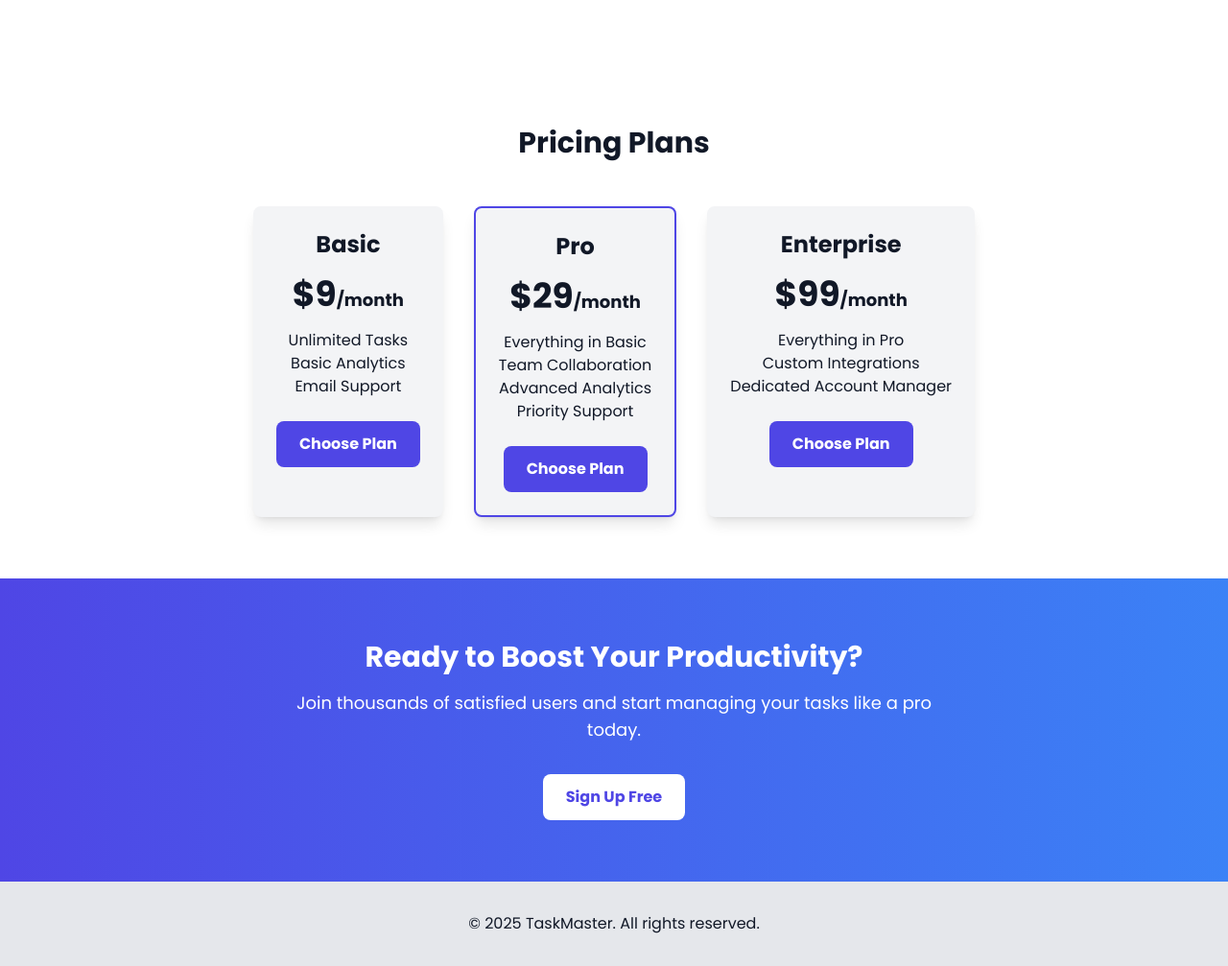
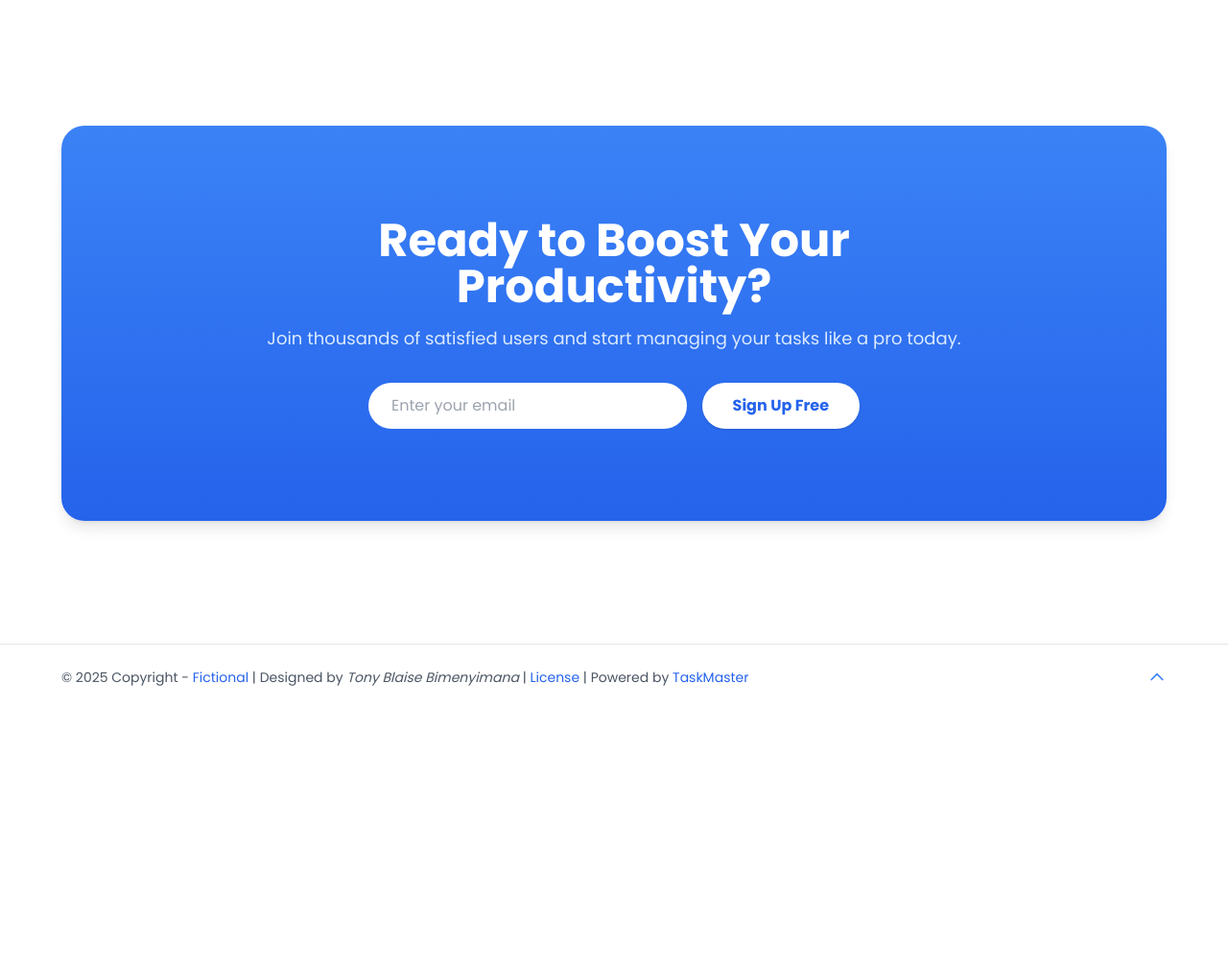
Before and after one commit to TonyBimenyi/task2_elevvo_intern, a plain HTML site: page index.html in a window 1280 px wide. Shown: the part 3593-4600 px from the top of the page at 96% size. After the commit the page ends 4333 px from the top, so only its background shows below. Drawn offline with nearby package versions, Linux system fonts and the light colour scheme.

Commit message:
done with footer

```diff
--- a/index.html
+++ b/index.html
@@ -301,11 +301,11 @@ style="background-image: url('https://cdn.prod.website-files.com/67a2fb4308b45c6
 
       <!-- Card 1 -->
       <div class="bg-gradient-to-br from-blue-300 via-white to-blue-300 p-8 rounded-2xl border-8 border-white  shadow-md transform rotate-[-8deg] hover:rotate-0 transition">
-        <div class="text-4xl font-bold text-6xl text-black mb-2">
+        <div class="text-4xl font-bold text-black mb-2">
           $99<span class="text-lg font-normal text-gray-600">/Monthly</span>
         </div>
-        <h3 class="font-medium text-5xl py-8 mb-2">Monthly</h3>
-        <p class="font-semibold text-black mb-6">Payment of $99 every month</p>
+        <h3 class="text-xl font-semibold mb-2">Monthly</h3>
+        <p class="text-gray-500 mb-6">Payment of $99 every month</p>
         <button class="px-6 py-2 rounded-full bg-blue-500 hover:bg-blue-600 text-white font-medium shadow">
           Get Started →
         </button>
@@ -327,7 +327,7 @@ style="background-image: url('https://cdn.prod.website-files.com/67a2fb4308b45c6
       </div>
 
       <!-- Card 3 -->
-      <div class="bg-gradient-to-br from-gray-50 to-white p-8 rounded-2xl shadow-md transform rotate-[3deg] hover:rotate-0 transition">
+      <div class="bg-gradient-to-br from-blue-300 via-white to-blue-300 border-8 border-white to-white p-8 rounded-2xl shadow-md transform rotate-[7deg] hover:rotate-0 transition">
         <div class="text-4xl font-bold text-black mb-2">
           $83<span class="text-lg font-normal text-gray-600">/Monthly</span>
         </div>
@@ -344,54 +344,65 @@ style="background-image: url('https://cdn.prod.website-files.com/67a2fb4308b45c6
 
 
 
-    <!-- Pricing Section -->
-    <section id="pricing" class="py-16 px-4 md:px-8 lg:px-16">
-        <h2 class="text-3xl font-bold text-center mb-12">Pricing Plans</h2>
-        <div class="flex flex-wrap justify-center gap-8">
-            <div class="bg-gray-100 dark:bg-gray-800 p-6 rounded-lg shadow-lg flex flex-col items-center max-w-xs">
-                <h3 class="text-2xl font-bold mb-4">Basic</h3>
-                <p class="text-4xl font-bold mb-4">$9<span class="text-lg">/month</span></p>
-                <ul class="mb-6 text-center">
-                    <li>Unlimited Tasks</li>
-                    <li>Basic Analytics</li>
-                    <li>Email Support</li>
-                </ul>
-                <a href="#" class="bg-indigo-600 text-white px-6 py-3 rounded-lg font-semibold hover:bg-indigo-700 transition duration-300">Choose Plan</a>
-            </div>
-            <div class="bg-gray-100 dark:bg-gray-800 p-6 rounded-lg shadow-lg flex flex-col items-center max-w-xs border-2 border-indigo-600">
-                <h3 class="text-2xl font-bold mb-4">Pro</h3>
-                <p class="text-4xl font-bold mb-4">$29<span class="text-lg">/month</span></p>
-                <ul class="mb-6 text-center">
-                    <li>Everything in Basic</li>
-                    <li>Team Collaboration</li>
-                    <li>Advanced Analytics</li>
-                    <li>Priority Support</li>
-                </ul>
-                <a href="#" class="bg-indigo-600 text-white px-6 py-3 rounded-lg font-semibold hover:bg-indigo-700 transition duration-300">Choose Plan</a>
-            </div>
-            <div class="bg-gray-100 dark:bg-gray-800 p-6 rounded-lg shadow-lg flex flex-col items-center max-w-xs">
-                <h3 class="text-2xl font-bold mb-4">Enterprise</h3>
-                <p class="text-4xl font-bold mb-4">$99<span class="text-lg">/month</span></p>
-                <ul class="mb-6 text-center">
-                    <li>Everything in Pro</li>
-                    <li>Custom Integrations</li>
-                    <li>Dedicated Account Manager</li>
-                </ul>
-                <a href="#" class="bg-indigo-600 text-white px-6 py-3 rounded-lg font-semibold hover:bg-indigo-700 transition duration-300">Choose Plan</a>
-            </div>
-        </div>
+
+    <!-- CTA Section -->
+
+    <section class="py-32 px-2">
+      <div class="max-w-6xl mx-auto relative bg-gradient-to-b from-blue-500 to-blue-600 rounded-3xl text-center text-white px-8 py-24 relative overflow-hidden shadow-lg">
+
+        <!-- Heading -->
+        <h2 class="text-5xl md:text-5xl font-bold mb-4">
+          Ready to Boost Your
+          <br />
+          <span class="text-white">Productivity?</span>
+        </h2>
+
+        <!-- Subheading -->
+        <p class="text-lg text-blue-100 mb-8">
+          Join thousands of satisfied users and start managing your tasks like a pro today.
+        </p>
+
+        <!-- Email Form -->
+        <form class="flex flex-col sm:flex-row items-center justify-center gap-4 max-w-lg mx-auto">
+          <input
+            type="email"
+            placeholder="Enter your email"
+            class="w-full sm:flex-1 px-6 py-3 rounded-full text-gray-800 focus:outline-none focus:ring-2 focus:ring-blue-300"
+          />
+          <button
+            type="submit"
+            class="px-8 py-3 bg-white text-blue-600 font-semibold rounded-full shadow hover:bg-blue-100 transition"
+          >
+            Sign Up Free
+          </button>
+        </form>
+
+      </div>
     </section>
 
-    <!-- CTA Section -->
-    <section class="flex flex-col items-center justify-center py-16 px-4 bg-gradient-to-r from-indigo-600 to-blue-500 text-white text-center">
-        <h2 class="text-3xl font-bold mb-4">Ready to Boost Your Productivity?</h2>
-        <p class="text-lg mb-8 max-w-2xl">Join thousands of satisfied users and start managing your tasks like a pro today.</p>
-        <a href="#pricing" class="bg-white text-indigo-600 px-6 py-3 rounded-lg font-semibold hover:bg-gray-100 transition duration-300">Sign Up Free</a>
-    </section>
 
     <!-- Footer -->
-    <footer class="py-8 px-4 text-center bg-gray-200 dark:bg-gray-800">
-        <p>&copy; 2025 TaskMaster. All rights reserved.</p>
+    <footer class="border-t border-gray-200 py-6 relative">
+      <div class="max-w-6xl mx-auto  flex flex-col md:flex-row items-center justify-between text-sm text-gray-600">
+
+        <!-- Left: Copyright -->
+        <p class="text-center md:text-left">
+          © 2025 Copyright -
+          <a href="#" class="text-blue-600 hover:underline">Fictional</a> |
+          Designed by <span class="italic">Tony Blaise Bimenyimana</span> |
+          <a href="#" class="text-blue-600 hover:underline">License</a> |
+          Powered by <a href="#" class="text-blue-600 hover:underline">TaskMaster</a>
+        </p>
+
+        <!-- Right: Back to top -->
+        <a href="#top" class="hidden md:flex items-center text-blue-500 hover:text-blue-700 transition">
+          <svg xmlns="http://www.w3.org/2000/svg" class="h-5 w-5" fill="none" viewBox="0 0 24 24" stroke="currentColor">
+            <path stroke-linecap="round" stroke-linejoin="round" stroke-width="2" d="M5 15l7-7 7 7" />
+          </svg>
+        </a>
+
+      </div>
     </footer>
+
 </body>
 </html>
```
